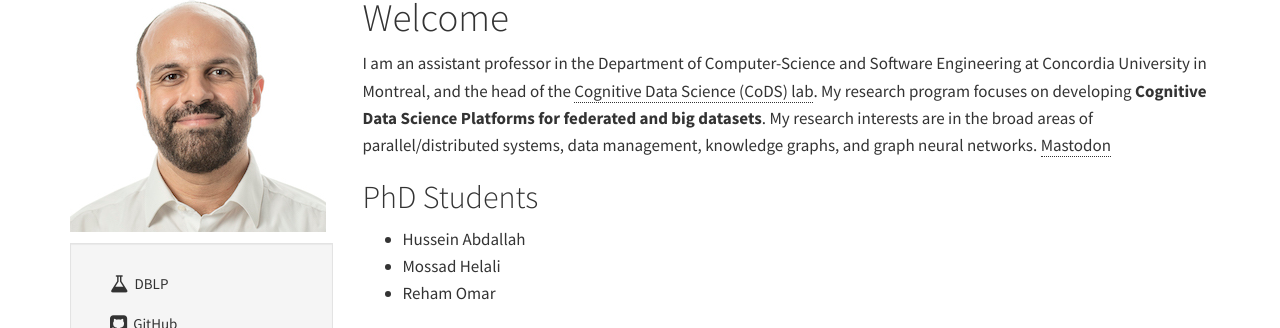
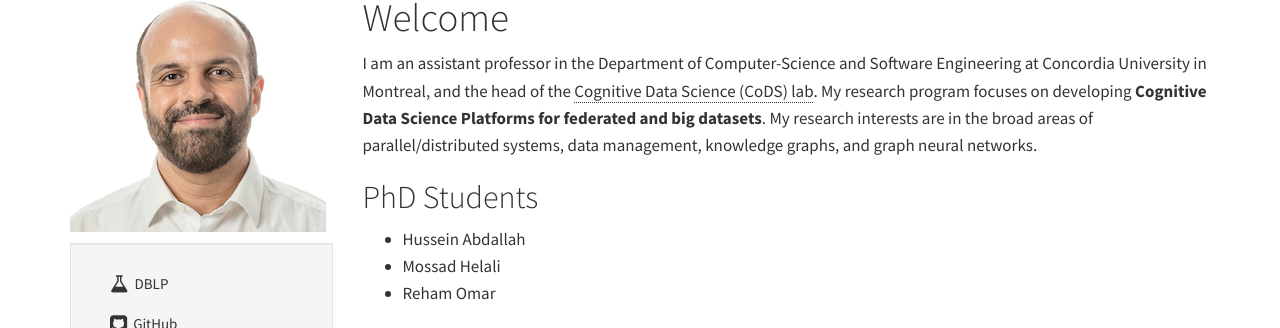
Before and after one commit to mansoure/mansoure.github.io, a Jekyll site: the page built from index.md, in a window 1280 px wide and 900 px high. Shown: the part 94-422 px from the top of the window. Built offline with Jekyll 4.4.1, drawn with Linux system fonts in a browser that asks for light colours; comment, search, counter and statistics services are not loaded.

Commit message:
Update index.md

```diff
--- a/index.md
+++ b/index.md
@@ -5,7 +5,7 @@ title: Essam Mansour
 # Welcome
 
 I am an assistant professor in the Department of Computer-Science and Software Engineering at Concordia University in Montreal, and the head of the [Cognitive Data Science (CoDS) lab](https://cods-gcs.github.io). My research program focuses on developing **Cognitive Data Science Platforms for federated and big datasets**. My research interests are in the broad areas of parallel/distributed systems, data management, knowledge graphs, and graph neural networks.
-<a rel="me" href="https://discuss.systems/@emansour">Mastodon</a>
+
 
 <!-- > **Note: I do not have openings for PhD or Master students.**  -->
 
```
